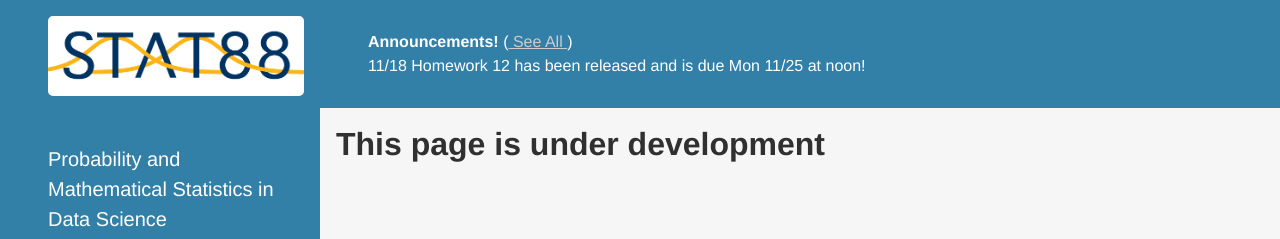
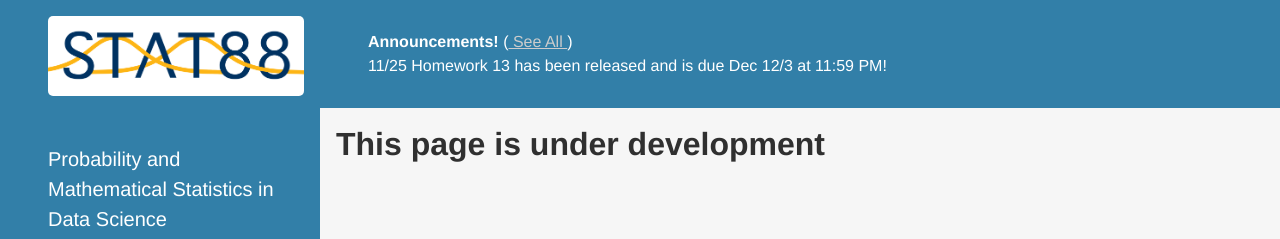
Before and after one commit to stat88/stat88.github.io, a Jekyll site: the page built from materials_placeholder.md, in a window 1280 px wide. Shown: the top 239 px of the page. Built offline with Jekyll 4.4.1, drawn with Linux system fonts in a browser that asks for light colours; some web fonts are replaced.

Commit message:
Adding homework 13

```diff
--- a/_data/announcements.yml
+++ b/_data/announcements.yml
@@ -1,5 +1,5 @@
 # - 8/28 - Welcome to the first day of lectures! Remember to come to section tomorrow (Th 8/29) too!
-- 11/18 Homework 12 has been released and is due Mon 11/25 at noon!
+- 11/25 Homework 13 has been released and is due Dec 12/3 at 11:59 PM!
 #- 10/27 - Homework 8's deadline has been extended to Tues 10/29 at 11:59 PM. There is no lecture on Monday 10/28
 #- 9/30 - Homework 6 has been released and is due Mon 10/7 at noon!
 #- 9/1 - Have a wonderful 3 day weekend! There will be no lecture or office hours on Mon 9/2
--- a/_data/syllabus2.yml
+++ b/_data/syllabus2.yml
@@ -253,6 +253,7 @@ weeks:
       content: "Lecture 34: Correlation and regression"
       assignments:
       - name: HW 13 (Due Tues 12/03 at 11:59 PM)
+        url: http://prob140.datahub.berkeley.edu/hub/user-redirect/git-pull?repo=https://github.com/stat88/content-fa19&branch=master&subPath=hw/Homework_13.ipynb
     - date: Tues 11/26
       content: "Discussion"
     - date: Wed 11/27
--- a/_includes/agenda.html
+++ b/_includes/agenda.html
@@ -52,7 +52,7 @@
         prevButton: '.swiper-button-prev',
       direction: 'horizontal',
       loop: false,
-      initialSlide: 12
+      initialSlide: 13
     })
   });
   </script>
```
